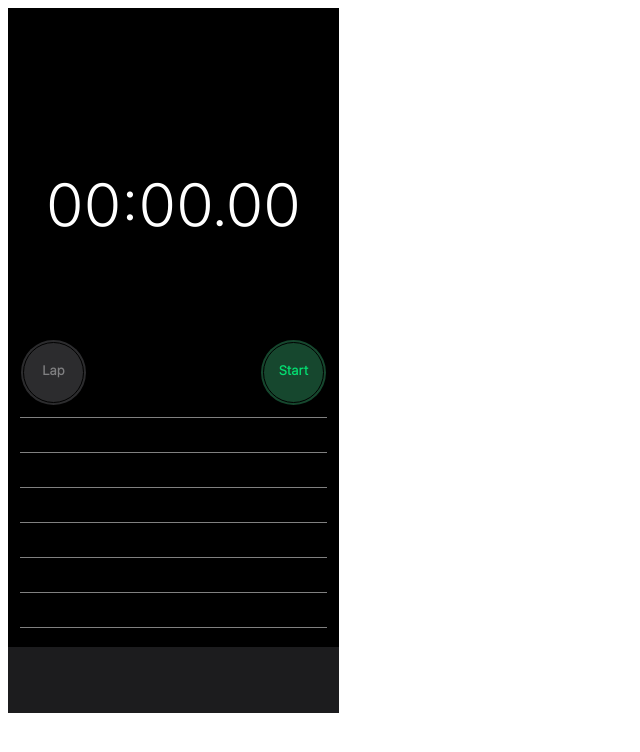
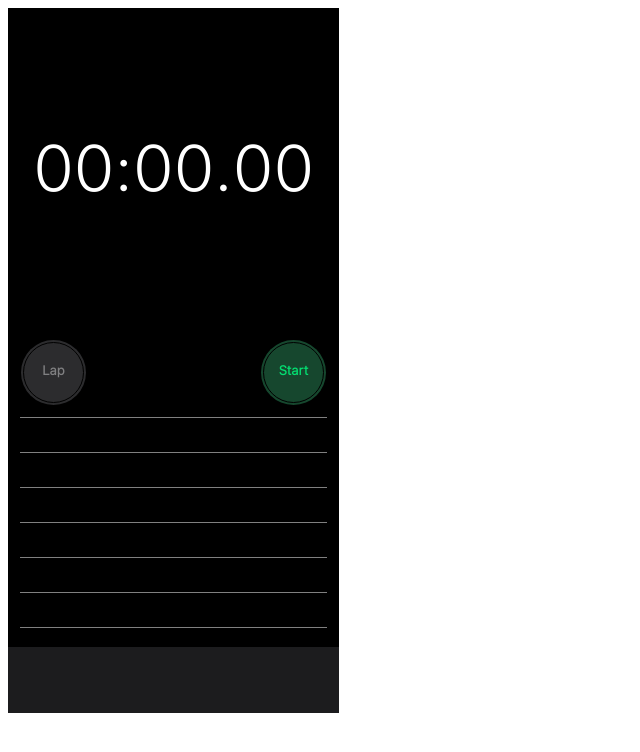
Before and after one commit to sarrailhadaptive/stopwatch, a plain HTML site: page index.html in a window 1280 px wide. Shown: the whole page, without its empty margins (0-640 px from the left). Drawn offline with Linux system fonts and the light colour scheme.

Commit message:
Movement of numbers fixed

```diff
--- a/app/styles.css
+++ b/app/styles.css
@@ -44,16 +44,21 @@
 /* TIMER */
 
 .timer {
+    justify-content: center;
+    display: inline-flex;
     font-family: "SFProText";
     padding-top: 121px;
     width: 331px;
     height: 78px;
-    font-size: 30px;
+    font-size: 65px;
     text-align: center;
     color: #FFFFFF;
 }
 
-.timer h1 {
+.timer div {
+    padding-right: 3px;
+    width: 78px;
+    float: left;
     font-weight: 10;
 }
 
--- a/index.html
+++ b/index.html
@@ -10,7 +10,7 @@
 </head>
 <body>
     <div class = "main">
-        <div class="timer"><h1><span id="minutes">00</span>:<span id="seconds">00</span>.<span id="miliSeconds">00</span></h1></div>
+        <div class="timer"><div id="minutes">00</div>:<div id="seconds">00</div>.<div id="miliSeconds">00</div></div>
         <div class="btnsContainer">
             <div id="resetLapBtn"></div>
             <div id="resetBtnBorder"><h4>Lap</h4></div>
```
